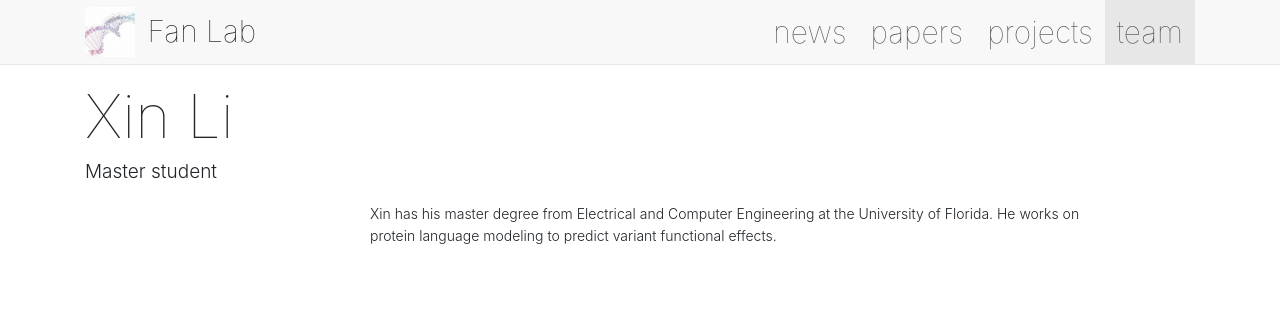
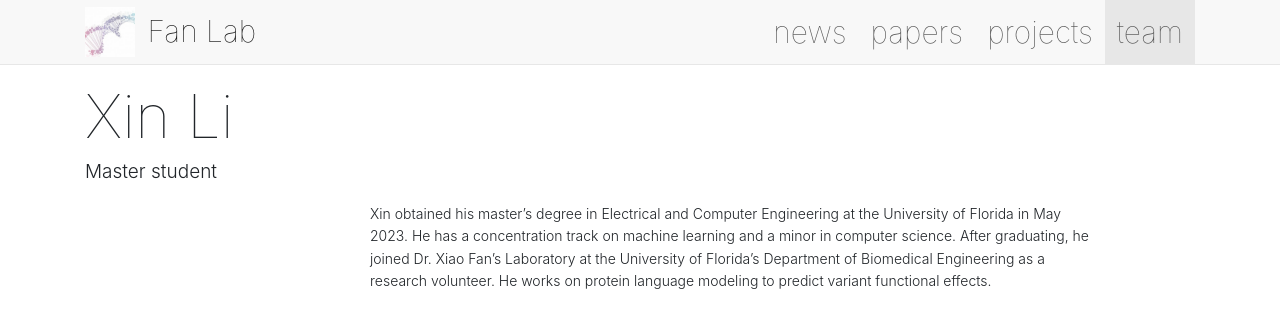
Before and after one commit to xiaofan-lab/xiaofan-lab.github.io, a Jekyll site: the page built from team/_posts/2023-04-30-Li-Xin.md, in a window 1280 px wide. Shown: the top 328 px of the page. Built offline with Jekyll 4.4.1, drawn with Linux system fonts in a browser that asks for light colours.

Commit message:
add teammates

```diff
--- a/team/_posts/2023-04-30-Li-Xin.md
+++ b/team/_posts/2023-04-30-Li-Xin.md
@@ -6,4 +6,4 @@ linkedin: seanxinli
 
 ---
 
-Xin has his master degree from Electrical and Computer Engineering at the University of Florida. He works on protein language modeling to predict variant functional effects.
+Xin obtained his master’s degree in Electrical and Computer Engineering at the University of Florida in May 2023. He has a concentration track on machine learning and a minor in computer science. After graduating, he joined Dr. Xiao Fan’s Laboratory at the  University of Florida’s Department of Biomedical Engineering as a research volunteer. He works on protein language modeling to predict variant functional effects.
```
Also changed, not shown: images/team/Li_Xin.png (added), images/team/Nandu_Tejaswini.png (added), 1 other file.
